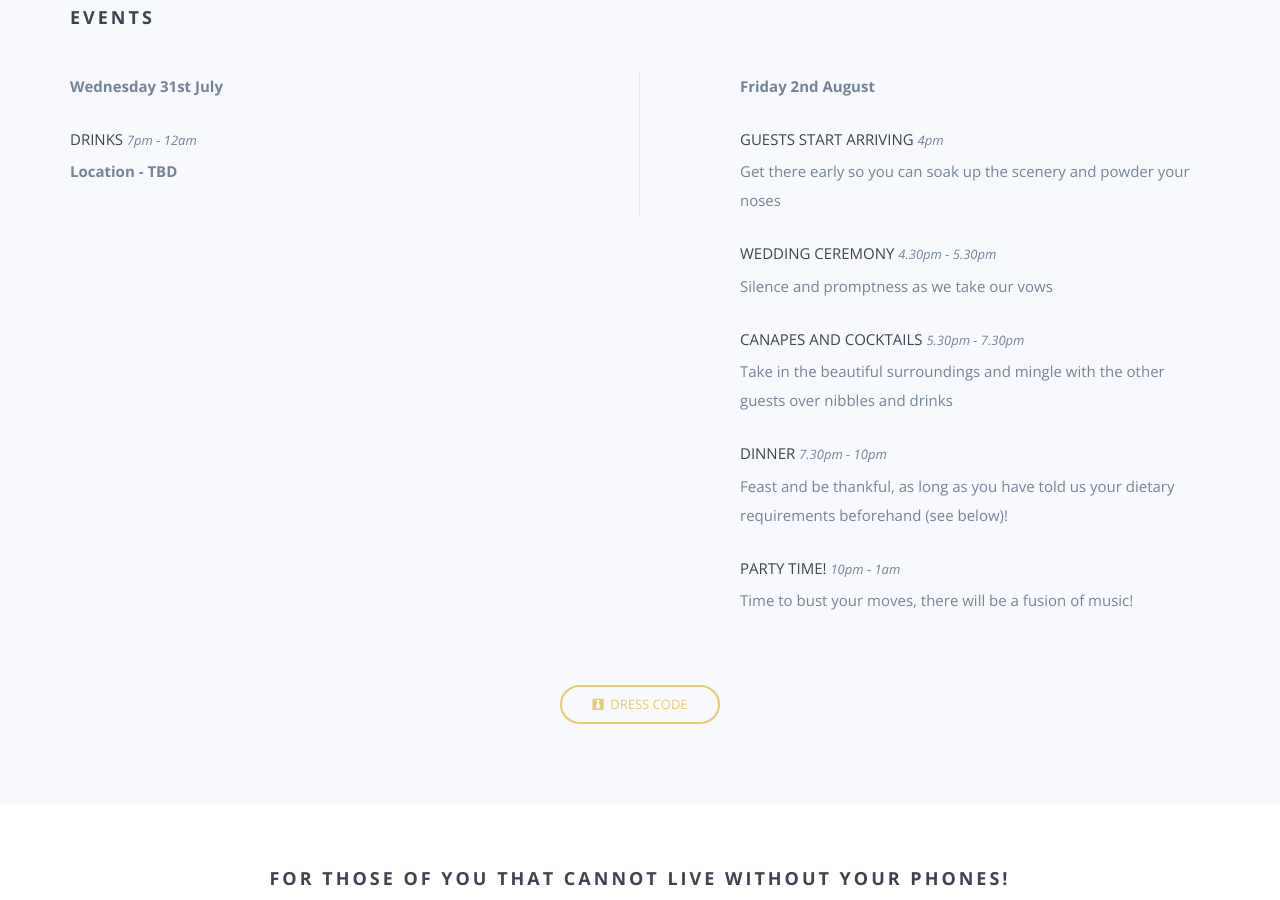
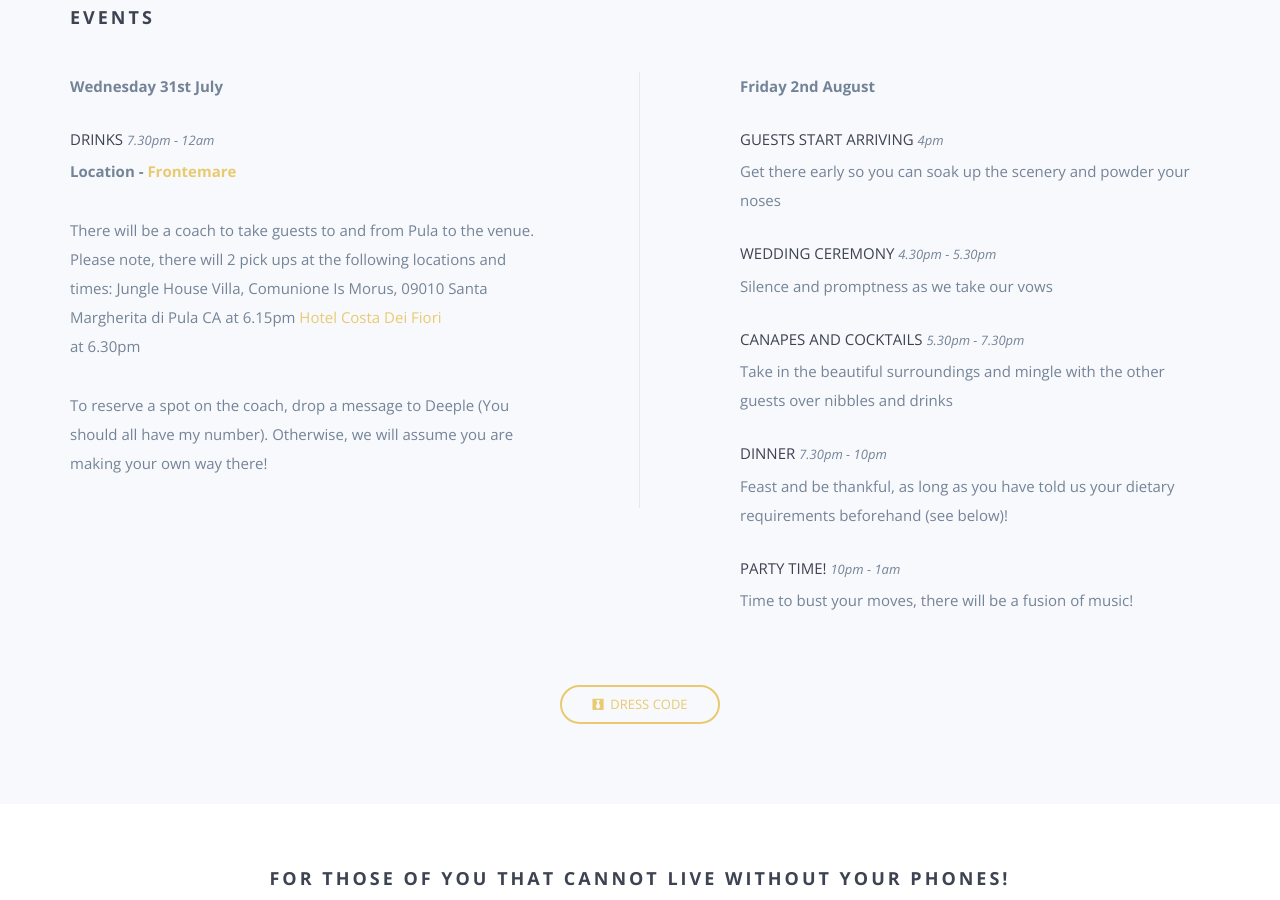
Before and after one commit to principessamia/matrimoniotoropatel, a website: page index.html in a window 1280 px wide. Shown: the part 1516-2416 px from the top of the page. Drawn offline with nearby package versions, Linux system fonts and the light colour scheme; some packages are replaced by stand-ins of ours; a script that the page names is missing; files whose address does not match are found by name.

Commit message:
Add venue for drinks

```diff
--- a/index.html
+++ b/index.html
@@ -129,9 +129,13 @@
             <div class="col-md-6 col-sm-12 col-xs-12 leftcol">
                 <div class="wp3">
                     <p><strong>Wednesday 31st July</strong></p>
-                    <h5>Drinks <span class="time">7pm - 12am</span></h5>
-                    <p><strong>Location - TBD</strong></p>
-
+                    <h5>Drinks <span class="time">7.30pm - 12am</span></h5>
+                    <p><strong>Location - <a href="https://www.frontemaresardinia.com/en/lounge-bar-eng/">Frontemare</a></strong></p>
+                    <p>There will be a coach to take guests to and from Pula to the venue.  Please note, there will 2 pick ups at the following locations and times:
+                       Jungle House Villa, Comunione Is Morus, 09010 Santa Margherita di Pula CA at 6.15pm
+                       <a href="https://www.costadeifiori.it/en/">Hotel Costa Dei Fiori </a><br/>at 6.30pm
+                    </p>
+                    <p>To reserve a spot on the coach, drop a message to Deeple (You should all have my number).  Otherwise, we will assume you are making your own way there!</p>
                 </div>
             </div>
             <div class="col-md-6 col-sm-12 col-xs-12 rightcol">
```
